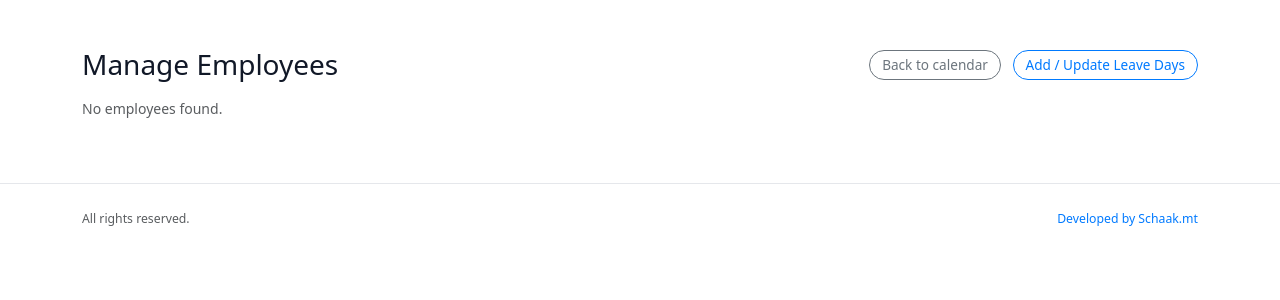
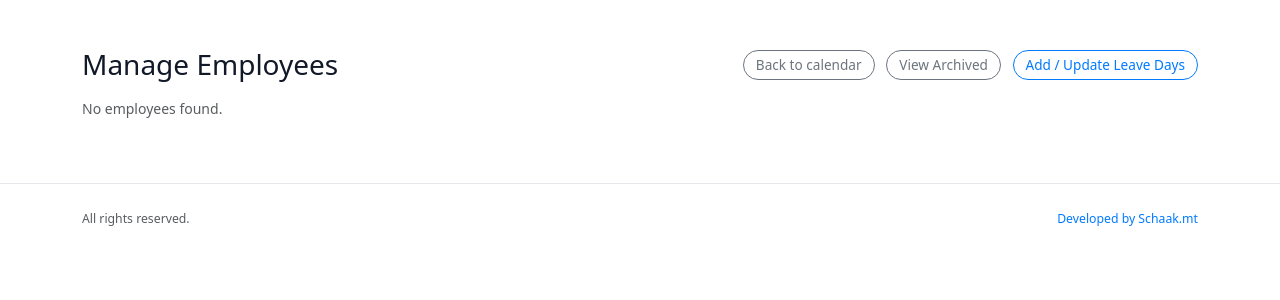
Before and after one commit to schaak722/leave-tracker, a Flask app: page /admin/employees in a window 1280 px wide. Shown: the part 49-349 px from the top of the page. Run offline with Flask 3, Linux system fonts and the light colour scheme; the visitor is signed in with stand-in values (Sample User, id 1).

Commit message:
Update manage_employees.html
Change Delete to Archive

```diff
--- a/templates/manage_employees.html
+++ b/templates/manage_employees.html
@@ -10,6 +10,16 @@
     <a href="{{ url_for('index') }}" class="btn btn-outline-secondary btn-sm me-2">
       Back to calendar
     </a>
+      {% if show_archived %}
+        <a href="{{ url_for('manage_employees') }}" class="btn btn-outline-secondary btn-sm me-2">
+          View Active
+        </a>
+      {% else %}
+        <a href="{{ url_for('manage_employees', show_archived=1) }}" class="btn btn-outline-secondary btn-sm me-2">
+          View Archived
+        </a>
+      {% endif %}
+
       <a href="{{ url_for('add_employee') }}" class="btn btn-primary btn-sm">
         Add / Update Leave Days
       </a>
@@ -72,14 +82,21 @@
                 Edit
               </a>
 
+            {% if not show_archived %}
             <form action="{{ url_for('delete_employee', employee_id=emp.id) }}"
                   method="post"
                   class="d-inline"
-                    onsubmit="return confirm('Delete this employee and all their leave data?');">
-                <button type="submit" class="btn btn-outline-danger btn-sm">
-                  Delete
+                  onsubmit="return confirm('Are you sure you want to archive this user?');">
+              <button type="submit" class="btn btn-outline-warning btn-sm">
+                Archive
               </button>
             </form>
+          {% else %}
+            <button type="button" class="btn btn-outline-secondary btn-sm" disabled>
+              Archived
+            </button>
+          {% endif %}
+
             </td>
           </tr>
           {% endfor %}
```
Lines whose indentation alone changed are shown as unchanged.
